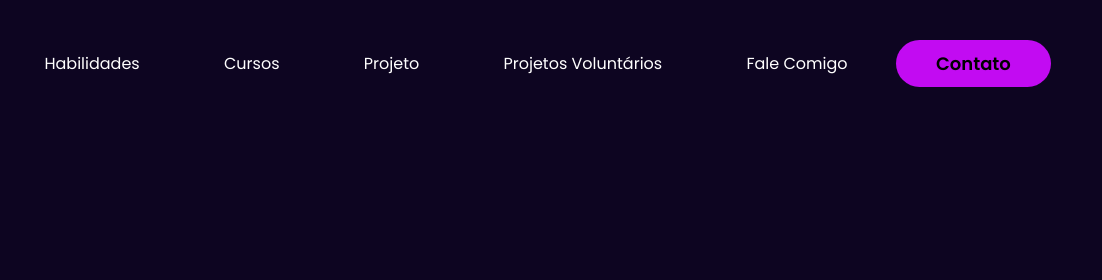
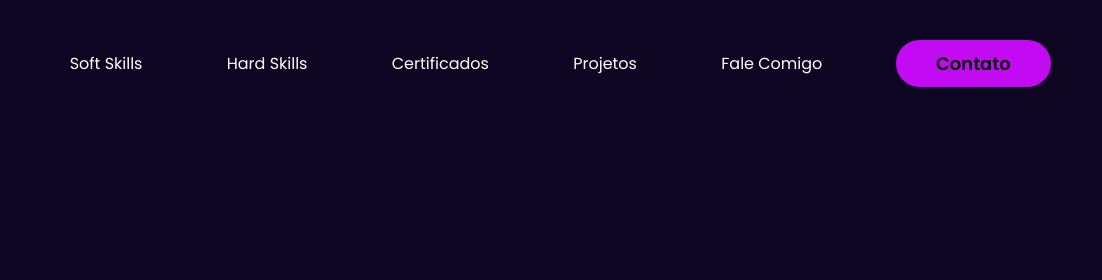
Before and after one commit to suellenalvesdl/Portf-lio, a plain HTML site: page inicio.html in a window 1280 px wide. Shown: the top 280 px of the page, 178-1280 px from the left. Drawn offline with Linux system fonts and the light colour scheme.

Commit message:
inicio.html

```diff
--- a/index.html
+++ b/inicio.html
@@ -23,10 +23,10 @@
             </div> <!-- FIM LOGO -->
                 <nav class="menu-desktop">
                     <ul>
-                        <li><a href="/habilidades.html">Habilidades</a></li>
-                        <li><a href="/cursos.html">Cursos</a></li>
-                        <li><a href="/to-do-list/index.html">Projeto</a></li>
-                        <li><a href="/voluntario.html">Projetos Voluntários</a></li>
+                        <li><a href="/softSkills.html">Soft Skills</a></li>
+                        <li><a href="/hardSkills.html">Hard Skills</a></li>
+                        <li><a href="/certificados.html">Certificados</a></li>
+                        <li><a href="/projetos.html">Projetos</a></li>
                         <li><a href="#duvidas">Fale Comigo</a></li>
                     </ul>
                 </nav>
```
